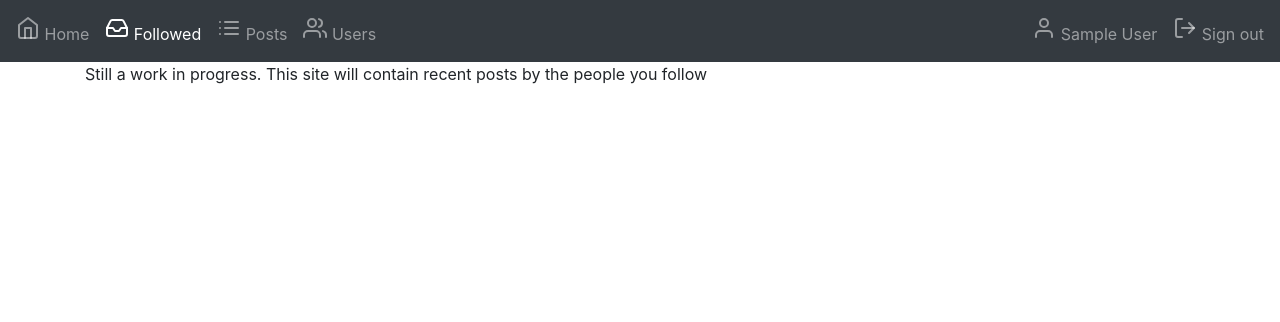
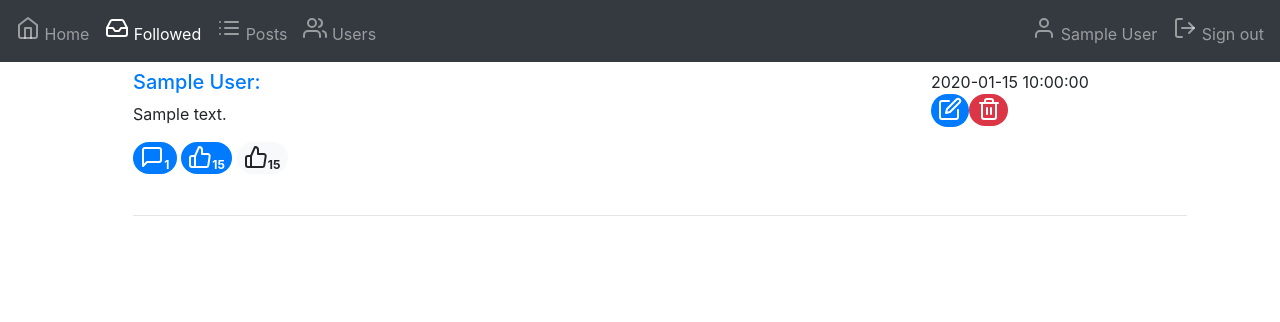
Before and after one commit to xTooth/ToothTsoha, a Flask app: page /curated in a window 1280 px wide. Shown: the top 322 px of the page. Run offline with Flask 2, Linux system fonts and the light colour scheme; a user stored in the database is signed in; tables that the repository leaves empty hold one stand-in row (values such as "Sample post"); some libraries are stand-ins or nearby versions.

Commit message:
Following functionality, and comments in the code
MODIFIED
>auth/models.py
    - added association table for followers and following, as well as methods for using it
> */views.py
    - added functionality for following and followed pages. as well as commented the code
> renamed scripts.js to post.js
>html
    - updated imports for javascript, added implementation for followed page and modified the user listing page to look more pleasing

```diff
--- a/application/auth/models.py
+++ b/application/auth/models.py
@@ -1,16 +1,39 @@
 from application import db
 from application.models import Base
+from application.posts.models import Post
 
-class User(Base):
+# association table between Users
+followers = db.Table(
+   "followers",
+   Base.metadata,
+   db.Column("follower_id", db.Integer, db.ForeignKey("account.id")),
+   db.Column("followed_id", db.Integer, db.ForeignKey("account.id"))
+)
+
+class User(db.Model):
 
     __tablename__ = "account"
-
+    #association table requires that these are here?????
+    id = db.Column(db.Integer, primary_key=True)
+    date_created = db.Column(db.DateTime, default=db.func.current_timestamp())
+    date_modified = db.Column(db.DateTime, default=db.func.current_timestamp(),
+                              onupdate=db.func.current_timestamp())
+    #end of sadly required copy paste.
     name = db.Column(db.String(144), nullable=False)
     username = db.Column(db.String(144), nullable=False)
     password = db.Column(db.String(144), nullable=False)
 
     posts = db.relationship("Post", backref='account', cascade="all, delete, delete-orphan", lazy=True)
     comments = db.relationship("Comment", backref='account',cascade="all, delete, delete-orphan", lazy=True)
+
+    #relation between users -> followers(following you) and followed(users you follow)
+    followed = db.relationship(
+        'User', secondary=followers,
+        primaryjoin=(followers.c.follower_id == id),
+        secondaryjoin=(followers.c.followed_id == id),
+        backref=db.backref('followers', lazy='dynamic'),
+        lazy='dynamic')
+
 
     def __init__(self, name, username, password):
         self.name = name
@@ -28,3 +51,24 @@ class User(Base):
 
     def is_authenticated(self):
         return True
+
+    # methods for handling followers and followed users
+
+    def check_following_status(self, user):
+        return self.followed.filter(followers.c.followed_id == user.id).count() > 0
+
+    def add_follow(self, user):
+        if not self.check_following_status(user):
+            self.followed.append(user)
+
+    def unfollow(self, user):
+        if self.check_following_status(user):
+            self.followed.remove(user)
+
+    #method for getting posts by followed users
+    def get_followed_posts(self):
+        return Post.query.join(
+            followers,
+             (followers.c.followed_id == Post.account_id)).filter(
+                followers.c.follower_id == self.id).order_by(
+                    Post.date_modified.desc())
--- a/application/comments/views.py
+++ b/application/comments/views.py
@@ -7,7 +7,7 @@ from application.comments.forms import CommentForm
 from application.posts.forms import PostForm
 from application.posts.models import Post
 
-
+#comment creation
 @app.route("/posts/specific/<post_id>", methods=["POST"])
 @login_required
 def new_comment(post_id):
@@ -25,6 +25,7 @@ def new_comment(post_id):
 
     return redirect(url_for('post_specific', post_id=post_id))
 
+#comment editing
 @app.route("/posts/specific/<post_id>/<comment_id>/edit", methods=["POST"])
 def comment_edit(post_id, comment_id):
     form = CommentForm(request.form)
@@ -36,6 +37,7 @@ def comment_edit(post_id, comment_id):
 
     return redirect(url_for('post_specific', post_id=post_id))
 
+# comment deletion
 @app.route("/posts/specific/<post_id>/<comment_id>/deleteComment", methods=["POST"])
 def comment_delete(post_id, comment_id):
     c = Comment.query.get(comment_id)
--- a/application/posts/views.py
+++ b/application/posts/views.py
@@ -6,6 +6,7 @@ from application.posts.models import Post
 from application.posts.forms import PostForm
 from application.comments.forms import CommentForm
 
+# handles main list of posts
 @app.route("/posts", methods=["GET", "POST"])
 def posts_index():
     if request.method == "GET":
@@ -27,11 +28,12 @@ def posts_index():
 
     return redirect(url_for("posts_index"))
 
+# handles any one specific post
 @app.route("/posts/specific/<post_id>")
 def post_specific(post_id):
     return render_template("posts/post.html", form = PostForm(), post = Post.query.get(post_id), commentform = CommentForm())
 
-
+# handles editing of posts
 @app.route("/posts/<post_id>/", methods=["POST"])
 def post_edit(post_id):
     form = PostForm(request.form)
@@ -44,11 +46,11 @@ def post_edit(post_id):
 
     return redirect(url_for('post_specific', post_id=post_id))
 
+# handles deletion of posts
 @app.route("/posts/specific/<post_id>/<site>/delete", methods=["POST"])
 def post_delete(post_id, site):
     p = Post.query.get(post_id)
     u = p.account_id
-
 
     db.session().delete(p)
     db.session().commit()
@@ -56,7 +58,9 @@ def post_delete(post_id, site):
         return redirect(url_for("user_page",user_id=u))
     return redirect(url_for("posts_index"))
 
+# handles followed posts
 @app.route('/curated', methods=["GET"])
 @login_required
 def posts_curated():
-    return render_template('posts/curatedPosts.html')
+    posts = current_user.get_followed_posts()
+    return render_template('posts/curatedPosts.html', posts = posts)
--- a/application/templates/posts/curatedPosts.html
+++ b/application/templates/posts/curatedPosts.html
@@ -2,6 +2,51 @@
 {% set active_page = "curated" %}
 {% block body %}
 <div class="container">
-    <p>Still a work in progress. This site will contain recent posts by the people you follow</p>
+        <ul style="list-style: none">
+                {% for post in posts %}
+                <li>
+                    <div style="padding:0.5rem">
+                        <div class="row">
+                            <div class="col-9">
+                                <a href="{{ url_for('user_page',user_id = post.account.id)}}">
+                                    <h5>{{post.account.name}}: </h5>
+                                </a>
+                                <p>{{ post.content }}</p>
+                            </div>
+                            <div class="col-3">
+                                <div class="row">
+                                    {%if post.date_modified != post.date_created %}
+                                    <p> (edited) {{post.date_modified}}</p>
+                                    {% else %}
+                                    {{post.date_modified}}
+                                    {% endif %}
+                                </div>
+                                <div class="row">
+                                    {% if current_user.name == post.account.name %}
+                                    <a class="badge badge-primary badge-pill"
+                                        href="{{ url_for('post_specific', post_id=post.id)}}"><i data-feather="edit"></i></a>
+                                    <form method="POST" action="{{ url_for('post_delete', post_id=post.id, site='list')}}">
+                                        <button type="submit" class="badge badge-danger badge-pill"
+                                            style="border:transparent !important">
+                                            <i data-feather="trash-2"></i>
+                                        </button>
+                                    </form>
+                                    {% endif %}
+                                </div>
+                            </div>
+                        </div>
+                        <a class="badge badge-primary badge-pill" href="{{ url_for('post_specific', post_id=post.id)}}"><i
+                                data-feather="message-square"></i>{{post.comments | length}}</a>
+                        <!-- mockup for like counter/like button-->
+                        <a class="badge badge-primary badge-pill" href="#"><i data-feather="thumbs-up"></i>15</a>
+                        <span class="badge badge-light badge-pill"><i data-feather="thumbs-up"></i>15</span>
+                        <br />
+                        <br />
+                        <hr />
+                    </div>
+
+                </li>
+                {% endfor %}
+            </ul>
 </div>
 {% endblock %}
--- a/application/templates/posts/post.html
+++ b/application/templates/posts/post.html
@@ -105,6 +105,7 @@
               {% endif %}
               {% if current_user.name == comment.account.name %}
               <div id="commentEditFormButton">
+                <!-- vs code claims this contains errors, but it works as intended. JS just doesnt like Jinja2-->
                 <button class="badge badge-primary badge-pill" style="border:transparent !important"
                   onclick="commentEditToggle({{comment.id}})"><i data-feather="edit"></i></button>
               </div>
@@ -149,6 +150,6 @@
   </div>
 </div>
 
-<script type="text/javascript" src="{{ url_for('static', filename='js/scripts.js') }}"></script>
+<script type="text/javascript" src="{{ url_for('static', filename='js/post.js') }}"></script>
 
 {% endblock %}
```
Also changed, not shown: application/auth/views.py (+27 -3 lines), application/templates/auth/list.html (+19 -8 lines), application/templates/auth/user.html (+10 -2 lines), application/static/js/post.js (line endings or trailing spaces).
